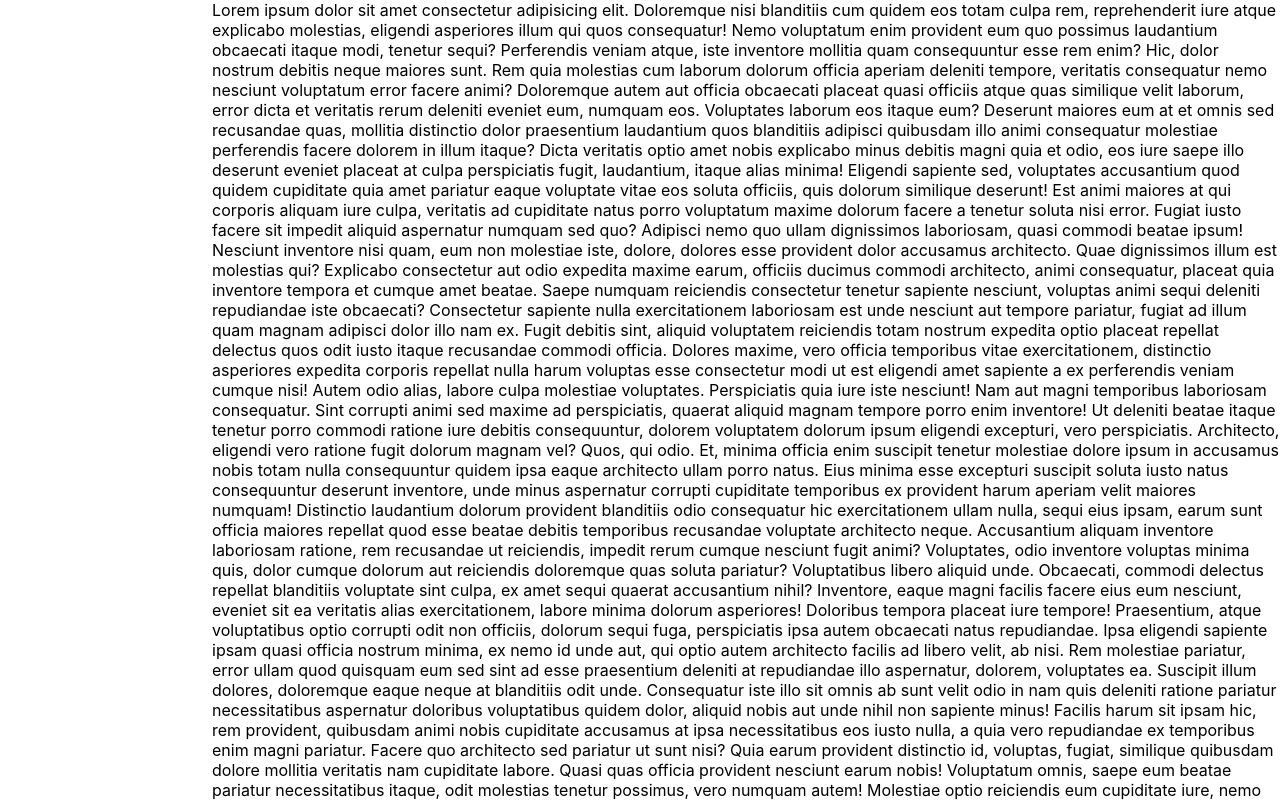
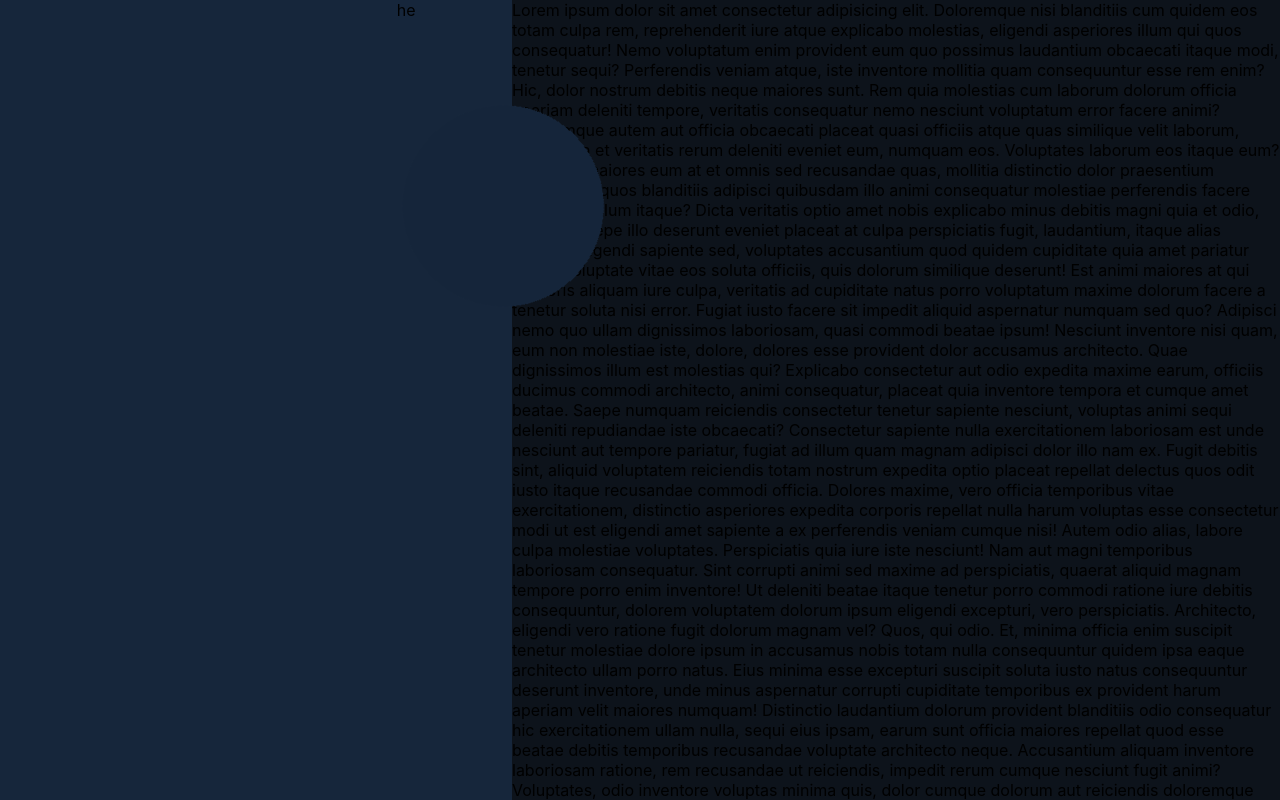
Before and after one commit to shakib-mia/atg-task-2, a React (Create React App) app: page / in a window 1280 px wide. Shown: the top 800 px of the page. Built offline with nearby package versions, Linux system fonts and the light colour scheme.

Commit message:
progress bar with color added

```diff
--- a/src/App.css
+++ b/src/App.css
@@ -10,17 +10,18 @@
 }
 
 div[role="progressbar"] {
-  margin: 10px;
+  padding: 10px;
+  transform: rotate(-45deg);
   --size: 12rem;
-  --fg: #000;
-  --bg: #fff;
+  --fg: #fff;
+  --bg: transparent;
   --pgPercentage: var(--value);
   animation: growProgressBar 3s 1 forwards;
   width: var(--size);
   height: var(--size);
   border-radius: 50%;
   background:
-    radial-gradient(closest-side, white 95%, transparent 0 99.9%, transparent 0),
+    radial-gradient(closest-side, #15253A 95%, transparent 0 99.9%, transparent 0),
     conic-gradient(var(--fg) calc(var(--pgPercentage) * 1%), var(--bg) 0)
     ;
   font-family: Helvetica, Arial, sans-serif;
@@ -36,3 +37,16 @@ div[role="progressbar"]::before {
 body {
   margin: 0;
 }
+
+.scroll-bar {
+  position: relative;
+}
+
+.scroll-bar div {
+  position: fixed;
+  left: 31vw;
+}
+
+.container {
+  display: flex;
+}
--- a/src/App.js
+++ b/src/App.js
@@ -3,23 +3,29 @@ import "./App.css";
 
 function App() {
   const [scrollResult, setScroll] = useState(0);
-  console.log(scrollResult);
   window.addEventListener("scroll", () => {
-    setScroll(parseInt((window.pageYOffset / window.innerHeight) * 38));
+    setScroll(parseInt((window.pageYOffset / window.innerHeight) * 15));
   });
 
   return (
-    <div style={{ display: "flex" }}>
-      <div>
+    <div className="container">
+      <div
+        className="scroll-bar"
+        style={{ width: "40vw", background: "#16263B" }}
+      >
+        <div className="progress-container">he</div>
         <div
           role="progressbar"
           aria-valuemin="0"
           aria-valuemax="100"
           id="progressbar"
-          style={{ "--value": scrollResult, position: "sticky", top: 10 }}
+          style={{
+            top: 100,
+            "--value": scrollResult,
+          }}
         ></div>
       </div>
-      <div>
+      <div style={{ width: "60vw", background: "#0D131B" }}>
         <div>
           Lorem ipsum dolor sit amet consectetur adipisicing elit. Doloremque
           nisi blanditiis cum quidem eos totam culpa rem, reprehenderit iure
```
